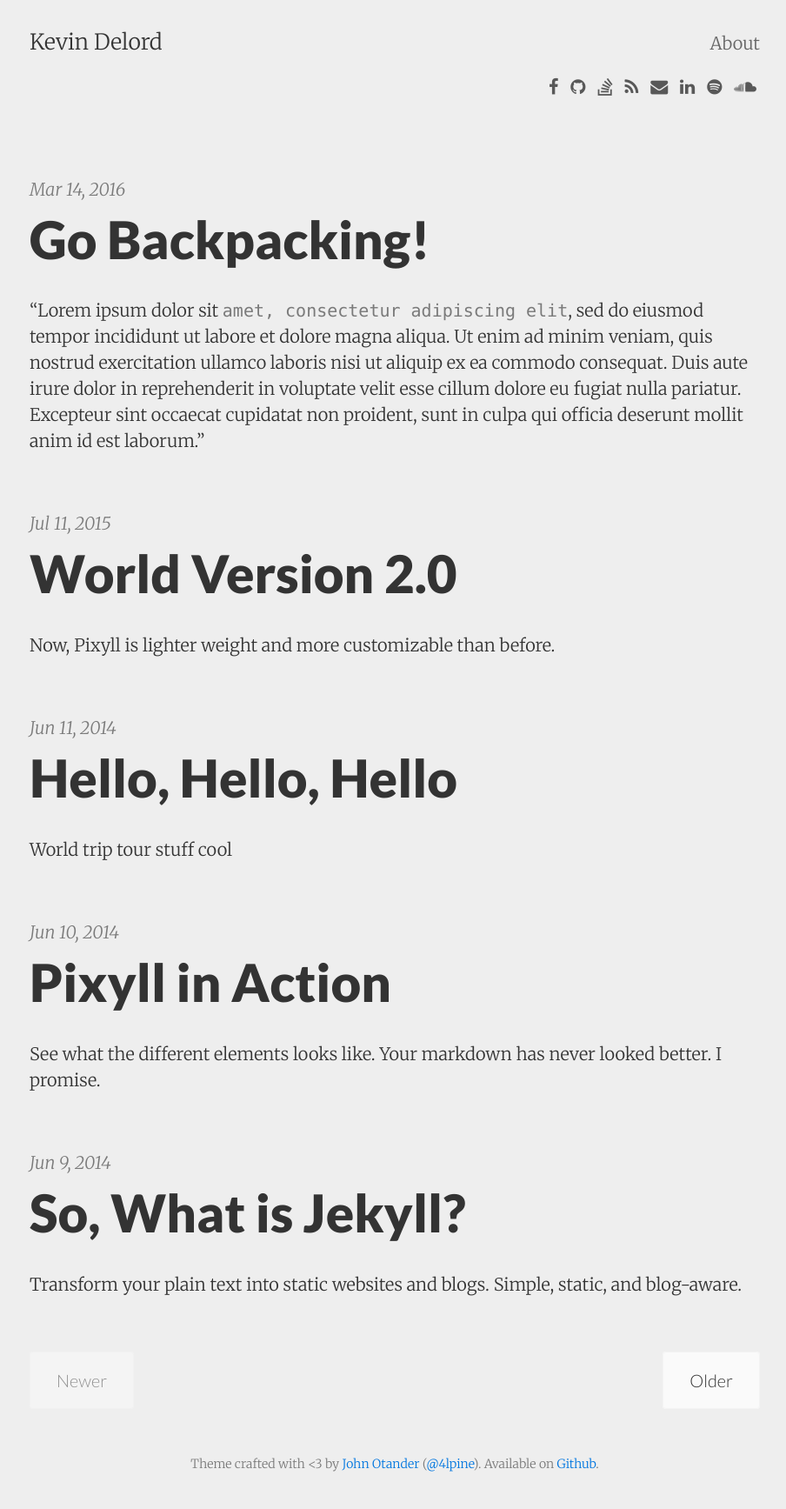
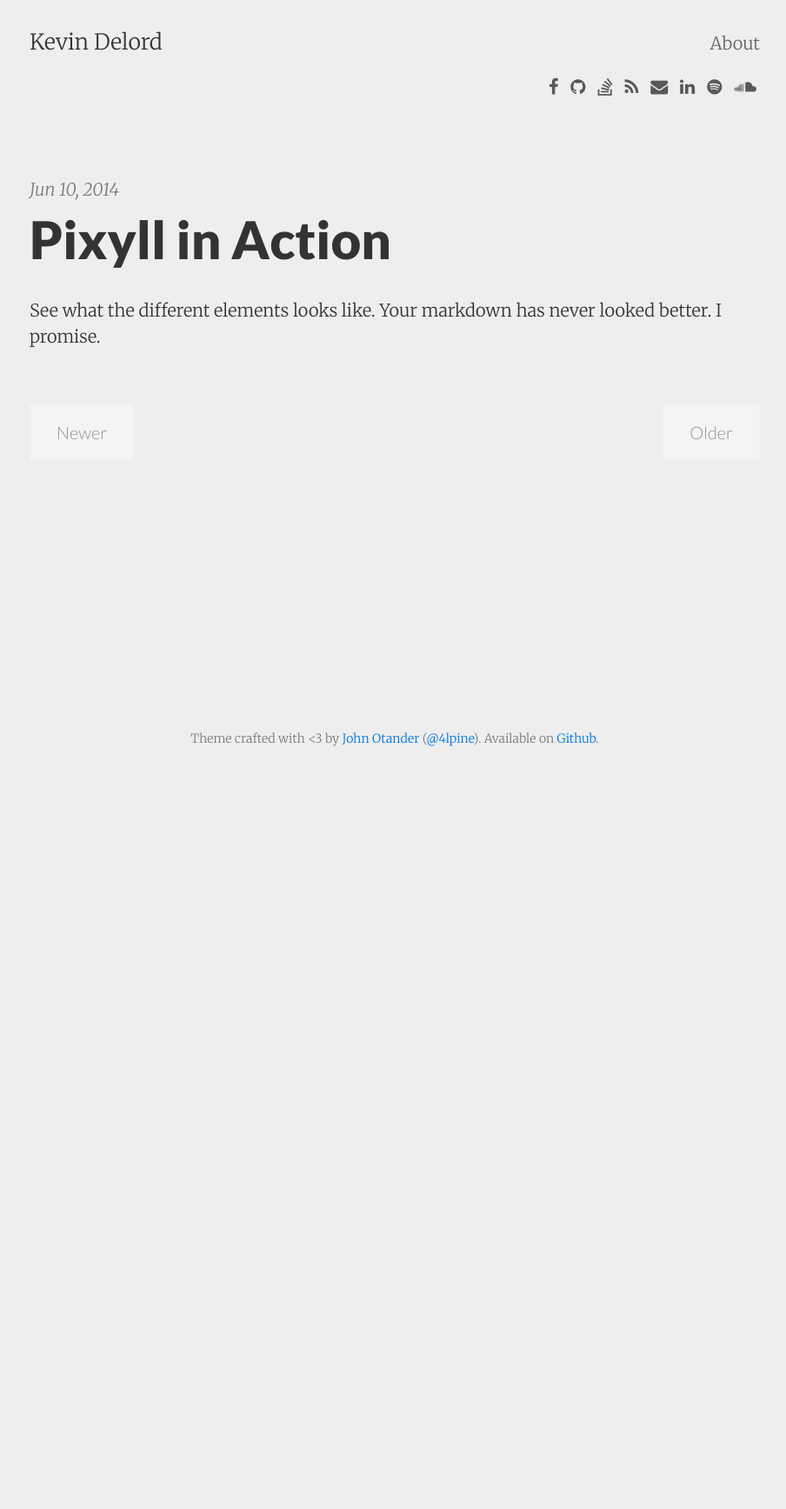
Before and after one commit to kevindelord/kevindelord.github.io, a Jekyll site: the page built from index.html, in a window 1280 px wide. Shown: the whole page at 87% size, without its empty margins (186-1090 px from the left). Built offline with Jekyll 4.4.1, drawn with Linux system fonts in a browser that asks for light colours; nearby versions of some CDN libraries; the list of posts is cut into pages by our own code; after the commit the page ends 900 px from its top, so only the background shows below that.

Commit message:
Remove sample posts

````diff
--- a/_posts/2014-06-09-so-what-is-jekyll.md
+++ /dev/null
@@ -1,17 +0,0 @@
----
-layout:     post
-title:      So, What is Jekyll?
-date:       2014-06-09 12:32:18
-summary:    Transform your plain text into static websites and blogs. Simple, static, and blog-aware.
-categories: ios
----
-
-Jekyll is a tool for transforming your plain text into static websites and
-blogs. It is simple, static, and blog-aware. Jekyll uses the
-[Liquid](http://docs.shopify.com/themes/liquid-basics) templating
-language and has builtin [Markdown](http://daringfireball.net/projects/markdown/)
-and [Textile](http://en.wikipedia.org/wiki/Textile_(markup_language)) support.
-
-It also ties in nicely to [Github Pages](https://pages.github.com/).
-
-Learn more about Jekyll on their [website](http://jekyllrb.com/).
--- a/_posts/2014-06-10-see-pixyll-in-action.md
+++ b/_posts/2014-06-10-see-pixyll-in-action.md
@@ -147,3 +146,47 @@ Happy writing.
 ---
 
 [^1]: Important information that may distract from the main text can go in footnotes.
+
+
+Indent using tabs equivalent to 4 spaces, and indent by inserting tab characters. Be sure to set xcode like this:
+
+```
+Indent using tabs equivalent to 4 spaces, and indent by inserting tab characters. Be sure to set xcode like this:
+```
+
+
+![_config.yml]({{ site.baseurl }}/images/screens/indentation.png)
+
+Also think about automatically trim the whitespaces:
+
+![_config.yml]({{ site.baseurl }}/images/screens/trim-whitespaces.png)
+
+_![_config.yml]({{ site.baseurl }}/images/big.jpg)_
+
+:+1:
+
+
+:-1:
+
+
+
+Hello.
+
+C'est cool hein?
+
+:+1: :+1: :+1: :+1: :+1:
+
+Pixyll is a simple, beautiful theme for Jekyll that emphasizes content rather than aesthetic fluff. It's mobile _first_, fluidly responsive, and delightfully lightweight.
+
+It's pretty minimal, but leverages large type and drastic contrast to make a statement, on all devices.
+
+<blockquote>
+  <p>
+    Perfection is achieved, not when there is nothing more to add, but when there is nothing left to take away.
+  </p>
+  <footer><cite title="Antoine de Saint-Exupéry">Antoine de Saint-Exupéry</cite></footer>
+</blockquote>
+
+## Where is it?
+
+lol. everywhere.
--- a/_posts/2014-06-11-welcome-the-world.markdown
+++ /dev/null
@@ -1,28 +0,0 @@
----
-layout:     post
-title:      Hello, Hello, Hello
-date:       2014-06-11 15:31:19
-summary:    World trip tour stuff cool
-categories: worldtrip
----
-
-Hello.
-
-C'est cool hein?
-
-:+1: :+1: :+1: :+1: :+1:
-
-Pixyll is a simple, beautiful theme for Jekyll that emphasizes content rather than aesthetic fluff. It's mobile _first_, fluidly responsive, and delightfully lightweight.
-
-It's pretty minimal, but leverages large type and drastic contrast to make a statement, on all devices.
-
-<blockquote>
-  <p>
-    Perfection is achieved, not when there is nothing more to add, but when there is nothing left to take away.
-  </p>
-  <footer><cite title="Antoine de Saint-Exupéry">Antoine de Saint-Exupéry</cite></footer>
-</blockquote>
-
-## Where is it?
-
-lol. everywhere.
--- a/_posts/2015-07-11-announcing-pixyll-version-2.md
+++ /dev/null
@@ -1,16 +0,0 @@
----
-layout:     post
-title:      World Version 2.0
-date:       2015-07-11
-summary:    Now, Pixyll is lighter weight and more customizable than before.
-categories: worldtrip
----
-
-In an effort to make Pixyll easier to customize and more aesthetically pleasing, we've release version `2.0`.
-
-Pixyll now features:
-
-* Line anchors in code blocks and new syntax highlighting
-* A customizable variables file
-* Modular, and lighter weight CSS
-* No more `max-width` media queries
--- a/_posts/2016-03-14-Dennis.md
+++ /dev/null
@@ -1,30 +0,0 @@
----
-layout: post
-title: Go Backpacking!
-categories: worldtrip
----
-
-"Lorem ipsum dolor sit `amet, consectetur adipiscing elit`, sed do eiusmod tempor incididunt ut labore et dolore magna aliqua. Ut enim ad minim veniam, quis nostrud exercitation ullamco laboris nisi ut aliquip ex ea commodo consequat. Duis aute irure dolor in reprehenderit in voluptate velit esse cillum dolore eu fugiat nulla pariatur. Excepteur sint occaecat cupidatat non proident, sunt in culpa qui officia deserunt mollit anim id est laborum."
-
-![_config.yml]({{ site.baseurl }}/images/config.png)
-
-
-Indent using tabs equivalent to 4 spaces, and indent by inserting tab characters. Be sure to set xcode like this:
-
-```
-Indent using tabs equivalent to 4 spaces, and indent by inserting tab characters. Be sure to set xcode like this:
-```
-
-
-![_config.yml]({{ site.baseurl }}/images/screens/indentation.png)
-
-Also think about automatically trim the whitespaces:
-
-![_config.yml]({{ site.baseurl }}/images/screens/trim-whitespaces.png)
-
-_![_config.yml]({{ site.baseurl }}/images/big.jpg)_
-
-:+1:
-
-
-:-1:
````
Also changed, not shown: other parts of _posts/2014-06-10-see-pixyll-in-action.md (+0 -1 lines), _posts/2014-06-08-pixyll-has-pagination.md (deleted, +0 -9 lines), _posts/2014-1-1-Test.md (deleted, +0 -32 lines), _posts/2014-3-3-Hello-World.md (deleted, +0 -11 lines).
